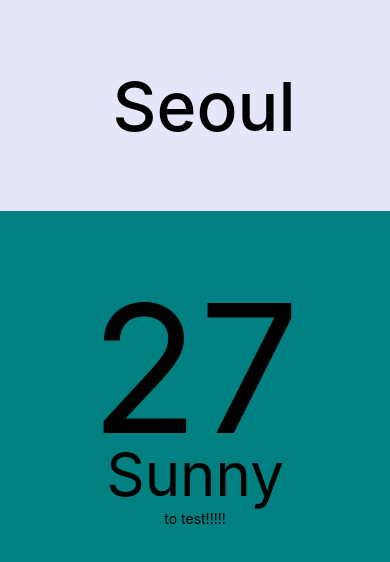
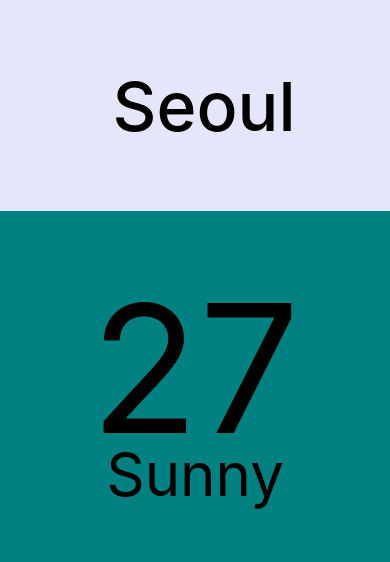
Before and after one commit to 5castle0/toStudyReactNative, a React Native app in the folder NomadWeather/: screen / in a window 390 px wide. Shown: the top 562 px of the page. Built offline with nearby package versions, Linux system fonts and the light colour scheme.

Commit message:
no message

```diff
--- a/NomadWeather/App.js
+++ b/NomadWeather/App.js
@@ -12,7 +12,7 @@ export default function App(){
           <View style={styles.day}>
             <Text style={styles.temp}>27</Text>
             <Text style={styles.description}>Sunny</Text>
-            <Text>to test!!!!!</Text>
+
           </View>
       </View>
     </View>
```
